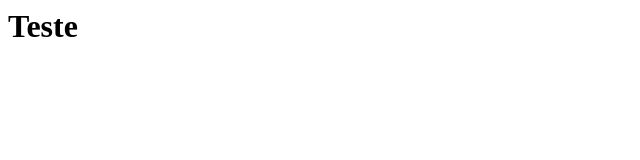
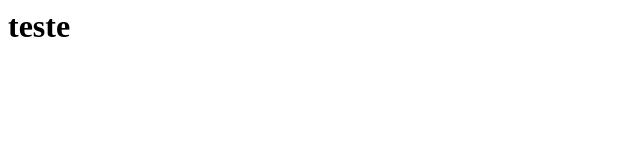
Before and after one commit to Wlngtn/NovoProjetoGit, a plain HTML site: page index.html in a window 1280 px wide. Shown: the full height of the page, 0-640 px from the left. Drawn offline with Linux system fonts and the light colour scheme.

Commit message:
COMENTARIO PARA MARCAR MODIFICAÇÂO 2

```diff
--- a/index.html
+++ b/index.html
@@ -1,7 +1,5 @@
 <html>
-
 <body>
-<h1> Teste </h1>
+<h1> teste </h1>
 </body>
-
 </html>
```
